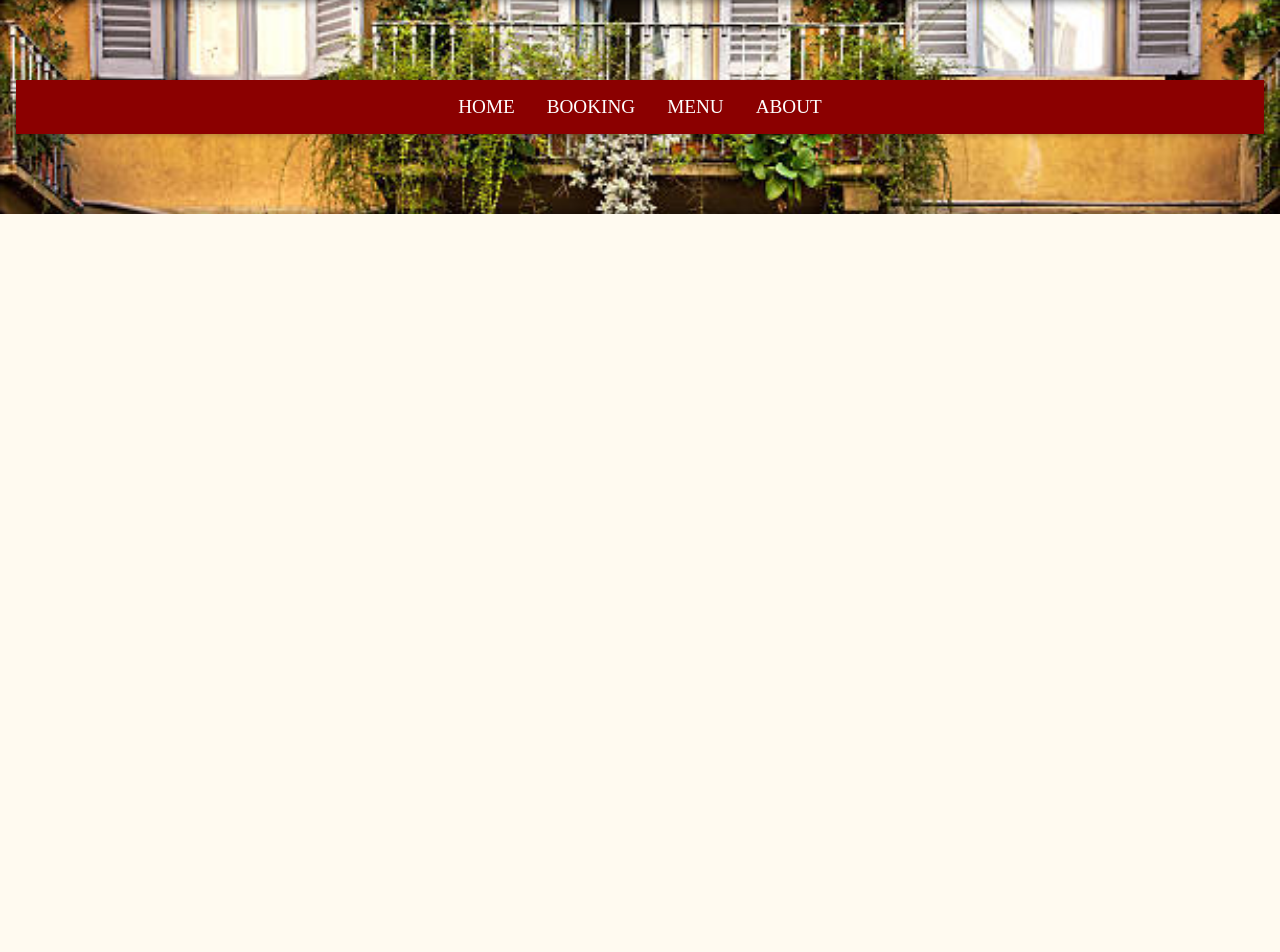
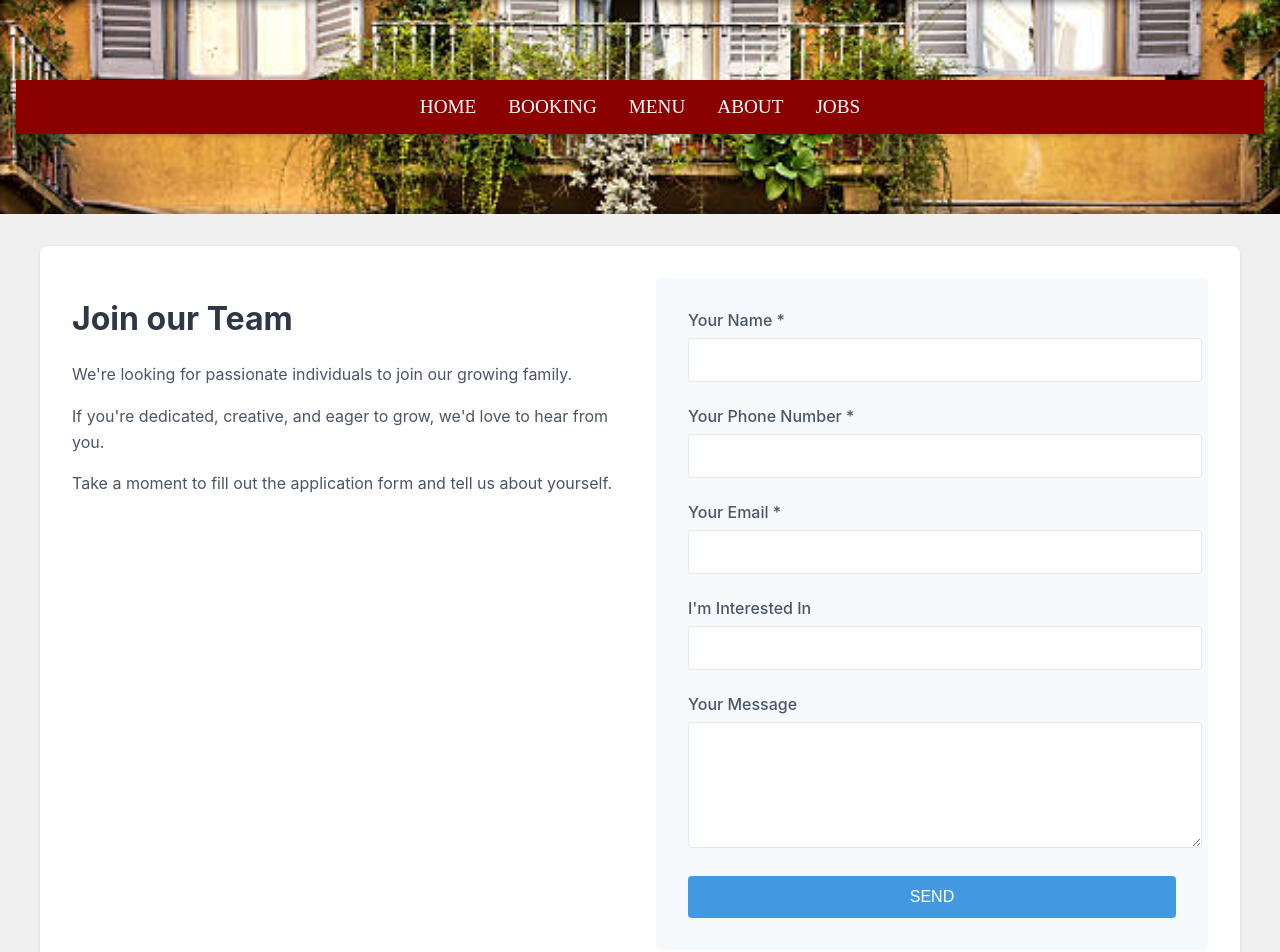
Before and after one commit to haydenkarl22/SHHReservationApp, a React (Create React App) app in the folder frontend/: page /jobs in a window 1280 px wide. Shown: the top 952 px of the page. Before the commit the page ends 800 px from the top, so only its background shows below. Built offline with nearby package versions, Linux system fonts and the light colour scheme.

Commit message:
merging hazel's job page.

```diff
--- a/frontend/src/App.js
+++ b/frontend/src/App.js
@@ -8,6 +8,7 @@ import Menu from './pages/Menu';
 import About from './pages/About';
 import Signup from './pages/Signup';
 import Profile from './pages/Profile';
+import Jobs from './pages/Jobs';
 import Header from './components/Header'
 
 import './styles.css';
@@ -25,6 +26,7 @@ function App() {
           <Route path="/menu" element={<Menu />} />
           <Route path="/about" element={<About />} />
           <Route path="/signup" element={<Signup />} />
+          <Route path="/jobs" element = {<Jobs />} />
           <Route path="/profile" element={<Profile />} />
         </Routes>
       </div>
--- a/frontend/src/components/Header.js
+++ b/frontend/src/components/Header.js
@@ -12,6 +12,7 @@ function Header() {
           <li><Link to="/booking">BOOKING</Link></li>
           <li><Link to="/menu">MENU</Link></li>
           <li><Link to="/about">ABOUT</Link></li>
+          <li><Link to="/jobs">JOBS</Link></li>
         </ul>
       </nav>
     </header>
--- /dev/null
+++ b/frontend/src/pages/Jobs.js
@@ -0,0 +1,166 @@
+import React, { useState } from 'react';
+import { collection, addDoc } from 'firebase/firestore';
+import { db } from '../firebase';
+import '../styles.css';
+
+const Jobs = () => {
+    const [formData, setFormData] = useState({
+        name: '',
+        email: '',
+        phone: '',
+        jobInterested: '',
+        message: '',
+        timestamp: null
+    });
+
+    const [submitStatus, setSubmitStatus] = useState({
+        isSubmitting: false,
+        success: false,
+        error: null
+    });
+
+    const handleChange = (e) => {
+        const { name, value } = e.target;
+        setFormData(prev => ({
+            ...prev,
+            [name]: value
+        }));
+    };
+
+    const handleSubmit = async (e) => {
+        e.preventDefault();
+        setSubmitStatus({ isSubmitting: true, success: false, error: null });
+
+        try {
+            const applicationData = {
+                ...formData,
+                timestamp: new Date()
+            };
+
+            await addDoc(collection(db, 'applications'), applicationData);
+
+            setSubmitStatus({ isSubmitting: false, success: true, error: null });
+            setFormData({
+                name: '',
+                email: '',
+                phone: '',
+                jobInterested: '',
+                message: '',
+                timestamp: null
+            });
+        } catch (error) {
+            console.error('Error submitting application:', error);
+            setSubmitStatus({
+                isSubmitting: false,
+                success: false,
+                error: 'Failed to submit application. Please try again.'
+            });
+        }
+    };
+
+    return (
+        <div className="page-wrapper">
+            <div className="page-container" style={{ display: 'block', backgroundColor: '#f0f0f0' }}>
+                <div className="jobs-page">
+                    <div className="jobs-container">
+                        <div className="jobs-content">
+                            <div className="info-section">
+                                <h1>Join our Team</h1>
+                                <div className="info-text">
+                                    <p>
+                                        We're looking for passionate individuals to join our growing family.
+                                    </p>
+                                    <p>
+                                        If you're dedicated, creative, and eager to grow, we'd love to hear from you.
+                                    </p>
+                                    <p>
+                                        Take a moment to fill out the application form and tell us about yourself.
+                                    </p>
+                                </div>
+                            </div>
+
+                            <div className="form-section">
+                                <form onSubmit={handleSubmit}>
+                                    <div className="form-group">
+                                        <label>Your Name *</label>
+                                        <input
+                                            type="text"
+                                            name="name"
+                                            required
+                                            value={formData.name}
+                                            onChange={handleChange}
+                                        />
+                                    </div>
+
+                                    <div className="form-group">
+                                        <label>Your Phone Number *</label>
+                                        <input
+                                            type="tel"
+                                            name="phone"
+                                            required
+                                            value={formData.phone}
+                                            onChange={handleChange}
+                                        />
+                                    </div>
+
+                                    <div className="form-group">
+                                        <label>Your Email *</label>
+                                        <input
+                                            type="email"
+                                            name="email"
+                                            required
+                                            value={formData.email}
+                                            onChange={handleChange}
+                                        />
+                                    </div>
+
+                                    <div className="form-group">
+                                        <label>I'm Interested In</label>
+                                        <input
+                                            type="text"
+                                            name="jobInterested"
+                                            value={formData.jobInterested}
+                                            onChange={handleChange}
+                                        />
+                                    </div>
+
+                                    <div className="form-group">
+                                        <label>Your Message</label>
+                                        <textarea
+                                            name="message"
+                                            rows={4}
+                                            value={formData.message}
+                                            onChange={handleChange}
+                                        />
+                                    </div>
+
+                                    {submitStatus.error && (
+                                        <div className="error-message">
+                                            Error: {submitStatus.error}
+                                        </div>
+                                    )}
+
+                                    {submitStatus.success && (
+                                        <div className="success-message">
+                                            Application submitted successfully!
+                                        </div>
+                                    )}
+
+                                    <button
+                                        type="submit"
+                                        disabled={submitStatus.isSubmitting}
+                                        className="submit-button"
+                                    >
+                                        {submitStatus.isSubmitting ? 'Sending...' : 'SEND'}
+                                    </button>
+                                </form>
+                            </div>
+                        </div>
+                    </div>
+                </div>
+            </div>
+        </div>
+    );
+};
+
+export default Jobs;
--- a/frontend/src/styles.css
+++ b/frontend/src/styles.css
@@ -124,6 +124,146 @@ button:hover {
   margin: 0;
 }
 
+/*Job application page*/
+.jobs-page {
+  padding: 2rem;
+  max-width: 1200px;
+  margin: 0 auto;
+  font-family: -apple-system, BlinkMacSystemFont, 'Segoe UI', Roboto, Oxygen, Ubuntu, Cantarell, sans-serif;
+}
+
+.jobs-container {
+  background-color: #ffffff;
+  border-radius: 8px;
+  box-shadow: 0 2px 4px rgba(0, 0, 0, 0.1);
+  padding: 2rem;
+}
+
+
+.jobs-content {
+  display: grid;
+  gap: 2rem;
+  grid-template-columns: 1fr;
+}
+
+@media (min-width: 768px) {
+  .jobs-content {
+    grid-template-columns: 1fr 1fr;
+  }
+}
+
+/* Info section */
+.info-section h1 {
+  color: #2d3748;
+  font-size: 2rem;
+  margin-bottom: 1.5rem;
+}
+
+.info-text p {
+  color: #4a5568;
+  margin-bottom: 1rem;
+  line-height: 1.6;
+}
+
+/* Form section */
+.form-section {
+  background-color: #f7fafc;
+  padding: 2rem;
+  border-radius: 6px;
+}
+
+.form-group {
+  margin-bottom: 1.5rem;
+}
+
+.form-group label {
+  display: block;
+  margin-bottom: 0.5rem;
+  color: #4a5568;
+  font-weight: 500;
+}
+
+.form-group input,
+.form-group textarea {
+  width: 100%;
+  padding: 0.75rem;
+  border: 1px solid #e2e8f0;
+  border-radius: 4px;
+  background-color: white;
+  font-size: 1rem;
+  transition: border-color 0.2s ease;
+}
+
+.form-group input:focus,
+.form-group textarea:focus {
+  outline: none;
+  border-color: #4299e1;
+  box-shadow: 0 0 0 3px rgba(66, 153, 225, 0.1);
+}
+
+.form-group textarea {
+  resize: vertical;
+  min-height: 100px;
+}
+
+/* Button styles */
+.submit-button {
+  background-color: #4299e1;
+  color: white;
+  padding: 0.75rem 1.5rem;
+  border: none;
+  border-radius: 4px;
+  font-size: 1rem;
+  font-weight: 500;
+  cursor: pointer;
+  width: 100%;
+  transition: background-color 0.2s ease;
+}
+
+.submit-button:hover {
+  background-color: #3182ce;
+}
+
+.submit-button:disabled {
+  background-color: #cbd5e0;
+  cursor: not-allowed;
+}
+
+/* Message styles */
+.success-message,
+.error-message {
+  margin-bottom: 1rem;
+  padding: 0.75rem;
+  border-radius: 4px;
+  text-align: center;
+}
+
+.success-message {
+  background-color: #c6f6d5;
+  color: #2f855a;
+  border: 1px solid #9ae6b4;
+}
+
+.error-message {
+  background-color: #fed7d7;
+  color: #c53030;
+  border: 1px solid #feb2b2;
+}
+
+
+@media (max-width: 767px) {
+  .jobs-page {
+    padding: 1rem;
+  }
+
+  .jobs-container {
+    padding: 1rem;
+  }
+
+  .form-section {
+    padding: 1rem;
+  }
+
 /* Responsive Design */
 @media (max-width: 768px) {
   nav ul {
@@ -138,3 +278,4 @@ button:hover {
       font-size: 1rem;
   }
 }
+}
```
